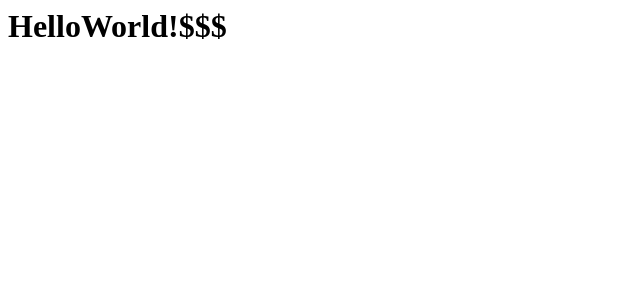
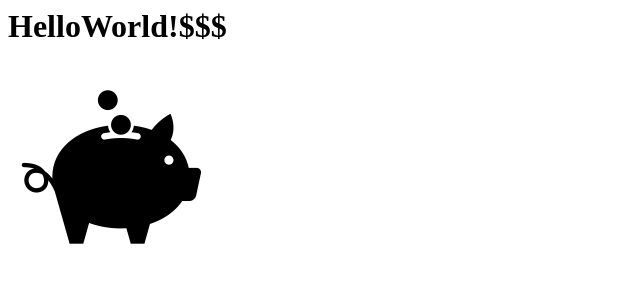
Before and after one commit to LlanezaAller/bancaonline, a website: page views/home.html in a window 1280 px wide. Shown: the whole page, without its empty margins (0-640 px from the left). Drawn offline with Linux system fonts and the light colour scheme.

Commit message:
Puesta una foto
- Añadido el static tan problematico

```diff
--- a/app.js
+++ b/app.js
@@ -20,6 +20,8 @@ require("./routes/rusers.js")(app, swig, gestorBD);
 require("./routes/raccounts.js")(app, swig, gestorBD);
 require("./routes/rcards.js")(app, swig, gestorBD);
 
+
+
 //TODO: Reemplazar por puerto de heroku con su variable de sistema
 //app.set('port', process.env.PORT || 8081);
 //app.set('db','mongodb://dpiu:dpiu1234@ds125914.mlab.com:25914/bancaonline');
@@ -28,6 +30,7 @@ app.set('db','mongodb://localhost:27017/bancaonline');
 
 app.set('cors', cors(corsOptions));
 
+app.use(express.static('public'));
 app.get('/', app.get('cors'), function (req, res) {
 	var respuesta = swig.renderFile('views/home.html', {});
 	res.send(respuesta);
--- a/views/home.html
+++ b/views/home.html
@@ -4,4 +4,5 @@
 </header>
 <body>
     <h1>HelloWorld!$$$</h1>
+    <img src="/img/logo.png" alt="logo"/>
 </body>
```
Also changed, not shown: public/img/logo.png (added).
